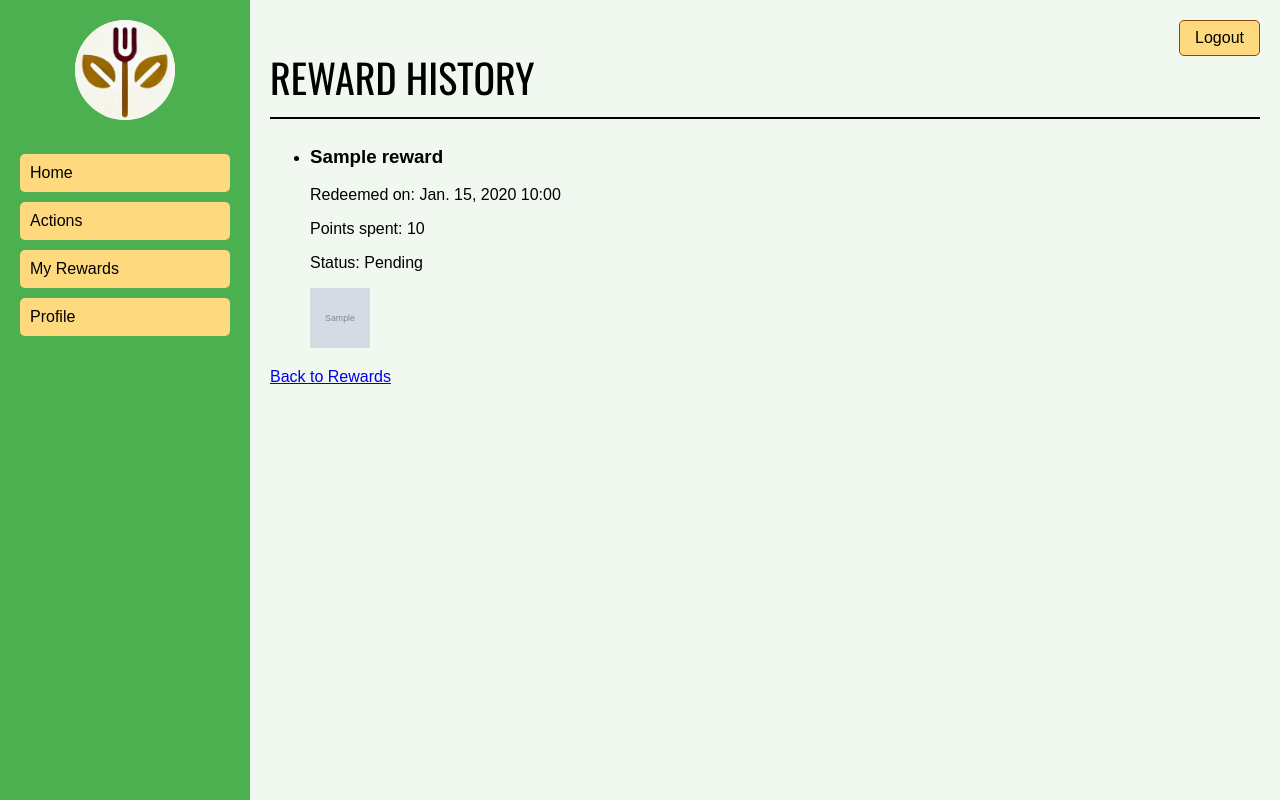
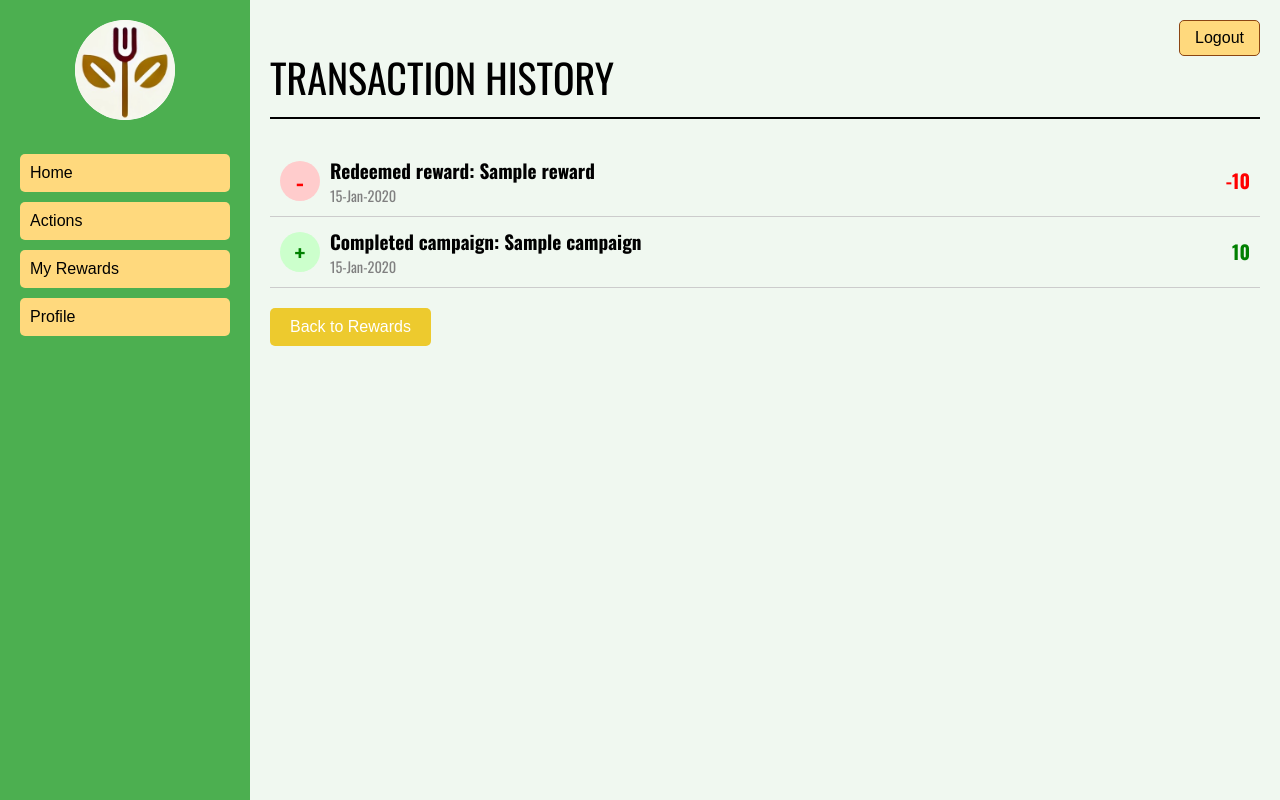
Before and after one commit to CSCI3356-Fall2024/Joaks, a Django app: page /rewards/history/ in a window 1280 px wide. Run offline with Django 5.2, Linux system fonts and the light colour scheme; a user stored in the database is signed in; tables that the repository leaves empty hold one stand-in row (values such as "Sample post"); grey boxes marked "Sample" are stand-in pictures.

Commit message:
transaction history

```diff
--- a/mysite/main/models.py
+++ b/mysite/main/models.py
@@ -23,6 +23,7 @@ class CustomUser(AbstractUser):
     referral_points = models.IntegerField(default=0)  # The amount of times the user has been entered as a referral
     is_first_login = models.BooleanField(default=True)  # Track first login
     points_to_redeem = models.IntegerField(default=0) # Decrement this when points are redeemed, increment when points are earned, won't affect leaderboard
+    completed_campaigns = models.ManyToManyField('Campaign', blank=True, related_name='completed_users')
 
 
 class UpcomingEvents(models.Model):
--- a/mysite/main/views.py
+++ b/mysite/main/views.py
@@ -7,6 +7,9 @@ from .models import Milestone
 from .models import Reward
 from .decorators import supervisor_required
 from datetime import date
+from datetime import datetime
+from itertools import chain
+from django.utils import timezone
 import logging
 from .models import RewardRedemption
 from django.contrib.auth.decorators import login_required
@@ -491,36 +494,58 @@ def redeem_reward_view(request, reward_id):
 
 @login_required
 def reward_history_view(request):
-    redemptions = RewardRedemption.objects.filter(user=request.user).order_by('-redemption_date')
-    return render(request, 'reward_history.html', {'redemptions': redemptions})
+    redemptions = RewardRedemption.objects.filter(user=request.user).values(
+        "redemption_date", "reward__name", "points_spent"
+    )
+
+    redemption_data = [
+        {
+            "date": redemption["redemption_date"],
+            "description": f"Redeemed reward: {redemption['reward__name']}",
+            "points": -redemption["points_spent"],
+        }
+        for redemption in redemptions
+    ]
+
+    campaigns = request.user.completed_campaigns.all().values("end_date", "name", "points")
+
+    campaign_data = [
+        {
+            "date": timezone.make_aware(datetime.combine(campaign["end_date"], datetime.min.time())),
+            "description": f"Completed campaign: {campaign['name']}",
+            "points": campaign["points"],
+        }
+        for campaign in campaigns
+    ]
+
+    combined_data = sorted(
+        chain(redemption_data, campaign_data),
+        key=lambda x: x['date'],
+        reverse=True
+    )
+
+    return render(request, "reward_history.html", {"transactions": combined_data})
+
 
 @login_required
 def complete_campaign_view(request, campaign_id):
-    print(f"Received campaign_id: {campaign_id}")
+    campaign = get_object_or_404(Campaign, id=campaign_id)
+    user = request.user
 
-    if request.method == 'POST':
-        campaign = get_object_or_404(Campaign, id=campaign_id)
-        user = request.user
-
-        # Makes sure campaign is only completed once
-        if campaign.completion:
-            messages.error(request, 'Campaign already completed.')
-            return redirect('campaign_detail', campaign_id=campaign_id)
-
-        # Maybe functionality to make sure it is still in redepmtion time?
-
-        # Create campaign completion record
-
-        # Update user's points and reward quantity
-        user.points += campaign.points
-        user.points_to_redeem += campaign.points
-        user.save()
-        campaign.completion = True
-        campaign.save()
-
-        messages.success(request, f'        Successfully completed {campaign.name}!')
+    # Check if the user has already completed the campaign
+    if campaign in user.completed_campaigns.all():
+        messages.error(request, 'You have already completed this campaign.')
         return redirect('campaign_detail', campaign_id=campaign_id)
 
+    # Add the campaign to the user's completed campaigns
+    user.completed_campaigns.add(campaign)
+
+    # Update user's points
+    user.points += campaign.points
+    user.points_to_redeem += campaign.points
+    user.save()
+
+    messages.success(request, f'Successfully completed {campaign.name}!')
     return redirect('campaign_detail', campaign_id=campaign_id)
 
 def supervisor_rewards_view(request):
--- a/mysite/templates/reward_history.html
+++ b/mysite/templates/reward_history.html
@@ -3,34 +3,132 @@
 {% block title %}Reward History{% endblock %}
 
 {% block content %}
-<h1 style="font-size: 2.5em; border-bottom: 2px solid black; font-family: 'Oswald', sans-serif; font-optical-sizing: auto; font-style: normal; font-weight: 400; padding-bottom: 10px;">
-    REWARD HISTORY
-</h1>
+<head>
+    <style>
+        /* Styles for the Transaction History Page */
+        .transaction-history-title {
+            font-size: 2.5em;
+            border-bottom: 2px solid black;
+            font-family: 'Oswald', sans-serif;
+            font-style: normal;
+            font-weight: 400;
+            padding-bottom: 10px;
+        }
 
-{% if redemptions %}
-    <ul class="list-none">
-        {% for redemption in redemptions %}
-            <li class="mb-4 p-4 border rounded-lg shadow-sm">
-                <div class="flex items-center justify-between">
-                    <div>
-                        <h3 class="text-lg font-bold">{{ redemption.reward.name }}</h3>
-                        <p class="text-gray-600">Redeemed on: {{ redemption.redemption_date|date:"M. d, Y H:i" }}</p>
-                        <p class="text-gray-600">Points spent: {{ redemption.points_spent }}</p>
-                        <p class="text-gray-600">Status: {{ redemption.status|title }}</p>
-                    </div>
-                    {% if redemption.reward.image %}
-                        <img src="{{ redemption.reward.image.url }}" width="60" height="60" alt="Reward Image"
-                             class="rounded-lg object-cover">
-                    {% endif %}
+        /* Transaction List Container */
+        .transaction-list {
+            font-family: 'Oswald', sans-serif;
+            margin-top: 20px;
+        }
+
+        /* Individual Transaction Item */
+        .transaction-item {
+            display: flex;
+            justify-content: space-between;
+            align-items: center;
+            padding: 10px;
+            border-bottom: 1px solid #ccc;
+        }
+
+        /* Transaction Information Section (Icon and Text) */
+        .transaction-info {
+            display: flex;
+            align-items: center;
+            gap: 10px;
+        }
+
+        /* Icon Styling */
+        .icon {
+            width: 40px;
+            height: 40px;
+            display: flex;
+            justify-content: center;
+            align-items: center;
+            border-radius: 50%;
+            font-size: 1.5em;
+            font-weight: bold;
+        }
+
+        .icon.positive {
+            background-color: #ccffcc; /* Light green */
+            color: green;
+        }
+
+        .icon.negative {
+            background-color: #ffcccc; /* Light red */
+            color: red;
+        }
+
+        /* Description and Date */
+        .transaction-description {
+            margin: 0;
+            font-size: 1.2em;
+            font-weight: bold;
+        }
+
+        .transaction-date {
+            margin: 0;
+            font-size: 0.9em;
+            color: gray;
+        }
+
+        /* Points Styling */
+        .transaction-points {
+            font-size: 1.2em;
+            font-weight: bold;
+        }
+
+        .transaction-points.positive {
+            color: green;
+        }
+
+        .transaction-points.negative {
+            color: red;
+        }
+
+        /* Back Button */
+        .back-button {
+            display: inline-block;
+            margin-top: 20px;
+            padding: 10px 20px;
+            font-size: 1em;
+            color: white;
+            background-color: #edca2e;
+            border-radius: 5px;
+            text-decoration: none;
+            text-align: center;
+        }
+
+        .back-button:hover {
+            background-color: #0056b3;
+        }
+    </style>
+</head>
+
+<h1 class="transaction-history-title">TRANSACTION HISTORY</h1>
+
+{% if transactions %}
+    <div class="transaction-list">
+        {% for transaction in transactions %}
+        <div class="transaction-item">
+            <div class="transaction-info">
+                <div class="icon {% if transaction.points < 0 %}negative{% else %}positive{% endif %}">
+                    <span>{% if transaction.points < 0 %}-{% else %}+{% endif %}</span>
                 </div>
-            </li>
+                <div>
+                    <p class="transaction-description">{{ transaction.description }}</p>
+                    <p class="transaction-date">{{ transaction.date|date:"d-M-Y" }}</p>
+                </div>
+            </div>
+            <div class="transaction-points {% if transaction.points < 0 %}negative{% else %}positive{% endif %}">
+                {{ transaction.points }}
+            </div>
+        </div>
         {% endfor %}
-    </ul>
+    </div>
 {% else %}
-    <p>You haven't redeemed any rewards yet.</p>
+    <p>No transactions found.</p>
 {% endif %}
 
-<a href="{% url 'rewards' %}" class="inline-block mt-4 px-4 py-2 bg-blue-500 text-white rounded hover:bg-blue-600">
-    Back to Rewards
-</a>
+<a href="{% url 'rewards' %}" class="back-button">Back to Rewards</a>
 {% endblock %}
```
Also changed, not shown: mysite/main/migrations/0022_customuser_completed_campaigns.py (added), mysite/media/campaign_images/joakslogo_C4WZak4.png (added), mysite/media/campaign_images/joakslogo_yEvNlzt.png (added).
